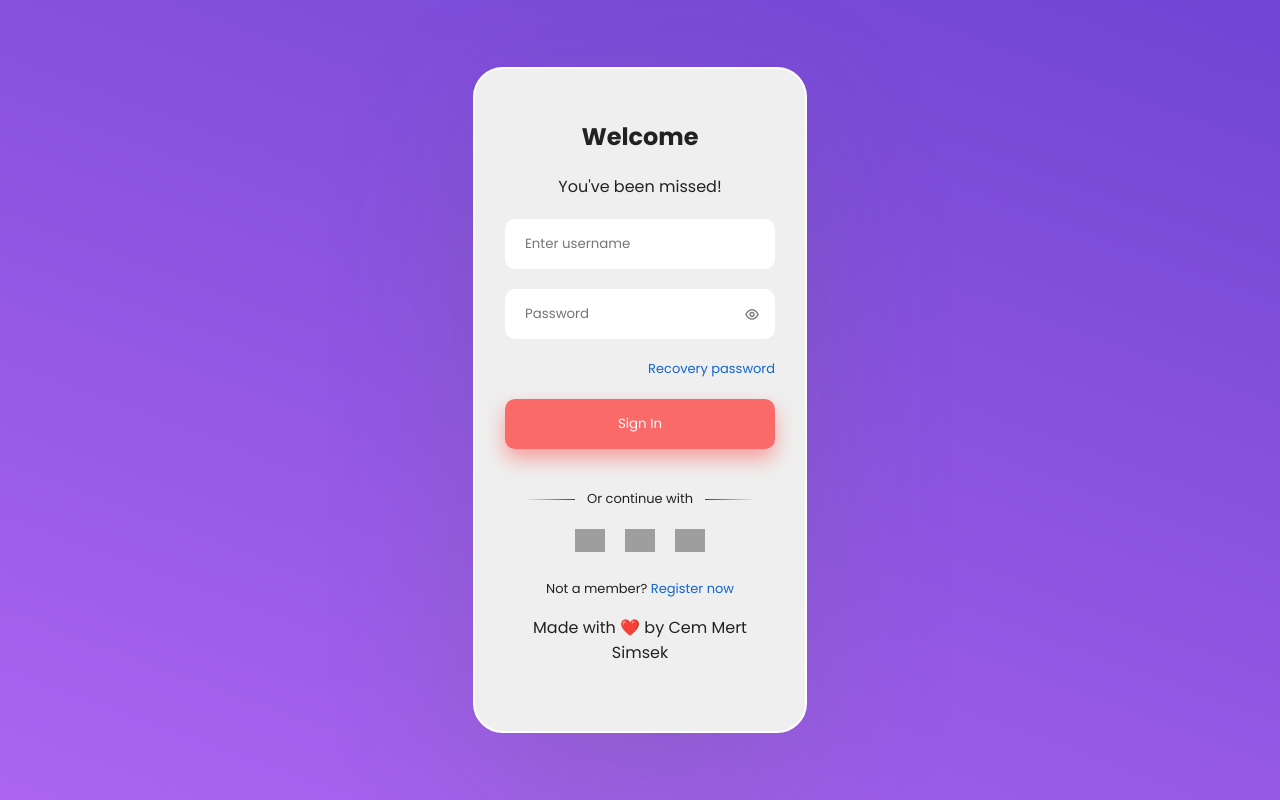
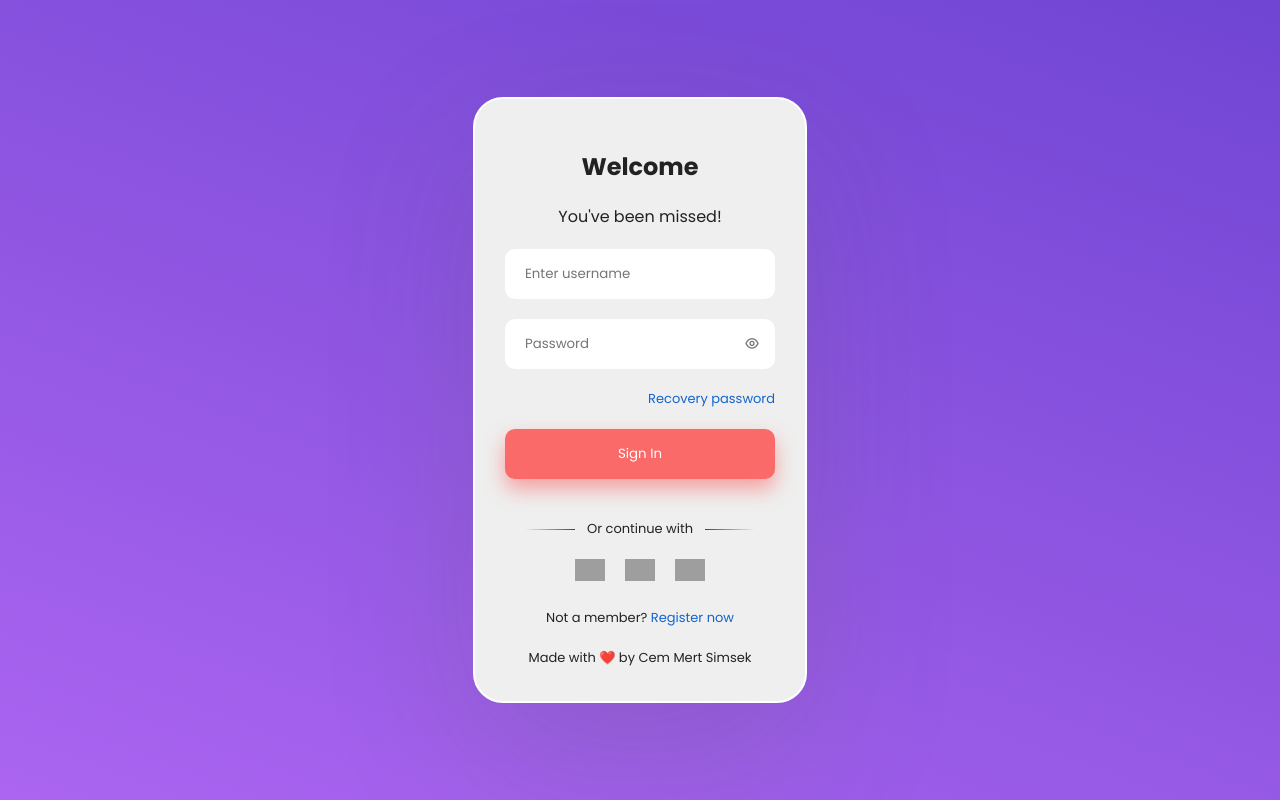
Before and after one commit to cemmertsimsek/JavaScript-Projects, a plain HTML site: page Login Card/index.html in a window 1280 px wide. Drawn offline with nearby package versions, Linux system fonts and the light colour scheme; grey boxes are pictures that could not be loaded.

Commit message:
copyright text

```diff
--- a/Login Card/style.css
+++ b/Login Card/style.css
@@ -21,7 +21,7 @@ a {
   text-align: center;
   border: 2px solid #fff;
   border-radius: 30px;
-  padding: 50px 30px;
+  padding: 50px 30px 20px;
   box-shadow: 0 50px 150px #5553;
 }
 .login .title {
@@ -120,3 +120,7 @@ a {
 .login .register {
   font-size: small;
 }
+.copyright {
+  font-size: small;
+  margin-top: 20px;
+}
```
